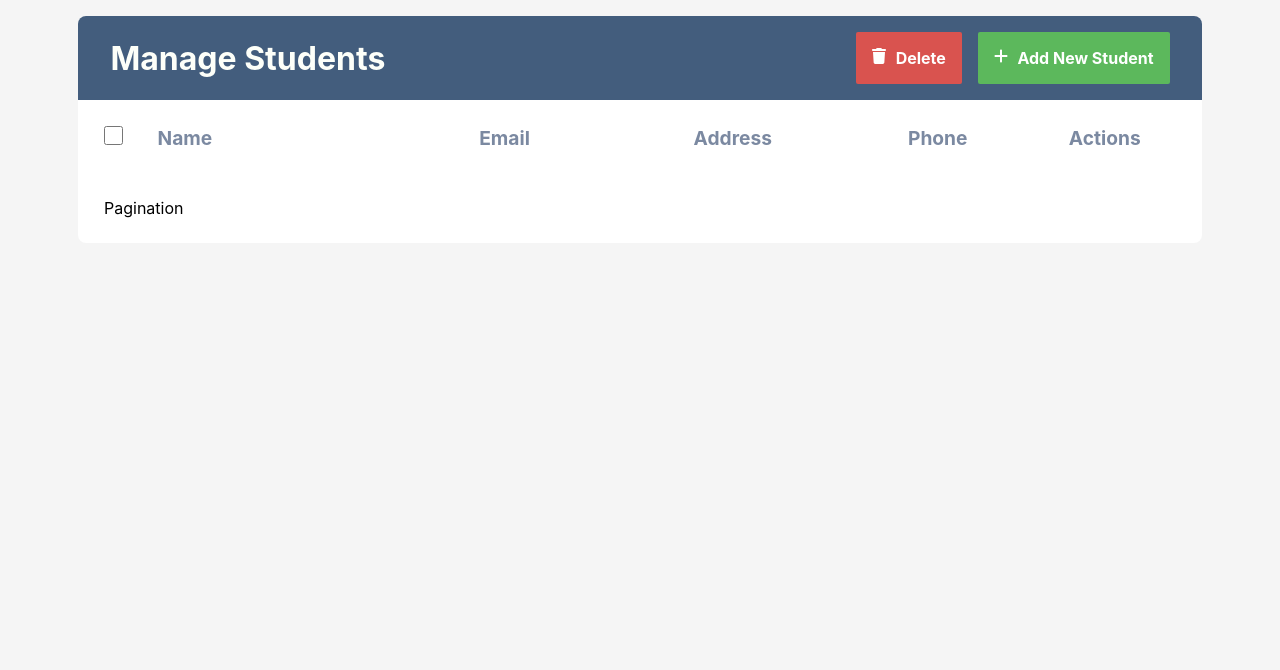
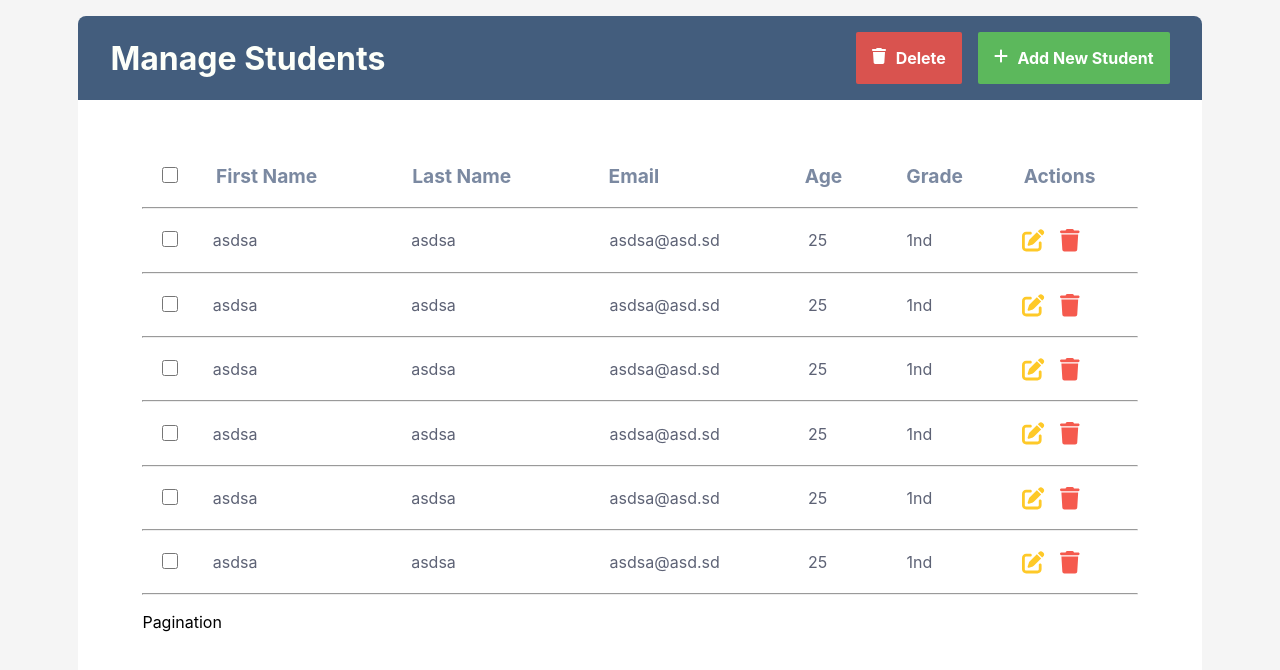
Before and after one commit to GuillermoPerez32/code_challenge-sa, a React (Create React App) app in the folder sa-ui/: page / in a window 1280 px wide. Shown: the top 670 px of the page. Built offline with nearby package versions, Linux system fonts and the light colour scheme.

Commit message:
feat: table content

```diff
--- a/sa-ui/src/components/Table.tsx
+++ b/sa-ui/src/components/Table.tsx
@@ -1,10 +1,102 @@
+import { faEdit, faTrash } from "@fortawesome/free-solid-svg-icons";
+import { FontAwesomeIcon } from "@fortawesome/react-fontawesome";
 import React from "react";
 
 const Table = () => {
+  const students = [
+    {
+      id: 2,
+      first_name: "asdsa",
+      last_name: "asdsa",
+      email: "asdsa@asd.sd",
+      age: 25,
+      grade: "1nd",
+    },
+    {
+      id: 3,
+      first_name: "asdsa",
+      last_name: "asdsa",
+      email: "asdsa@asd.sd",
+      age: 25,
+      grade: "1nd",
+    },
+    {
+      id: 4,
+      first_name: "asdsa",
+      last_name: "asdsa",
+      email: "asdsa@asd.sd",
+      age: 25,
+      grade: "1nd",
+    },
+    {
+      id: 5,
+      first_name: "asdsa",
+      last_name: "asdsa",
+      email: "asdsa@asd.sd",
+      age: 25,
+      grade: "1nd",
+    },
+    {
+      id: 6,
+      first_name: "asdsa",
+      last_name: "asdsa",
+      email: "asdsa@asd.sd",
+      age: 25,
+      grade: "1nd",
+    },
+    {
+      id: 7,
+      first_name: "asdsa",
+      last_name: "asdsa",
+      email: "asdsa@asd.sd",
+      age: 25,
+      grade: "1nd",
+    },
+    {
+      id: 8,
+      first_name: "asdsa",
+      last_name: "asdsa",
+      email: "asdsa@asd.sd",
+      age: 25,
+      grade: "1nd",
+    },
+    {
+      id: 9,
+      first_name: "asdsa",
+      last_name: "asdsa",
+      email: "asdsa@asd.sd",
+      age: 25,
+      grade: "1nd",
+    },
+    {
+      id: 10,
+      first_name: "asdsa",
+      last_name: "asdsa",
+      email: "asdsa@asd.sd",
+      age: 25,
+      grade: "1nd",
+    },
+    {
+      id: 11,
+      first_name: "asdsa",
+      last_name: "asdsa",
+      email: "asdsa@asd.sd",
+      age: 25,
+      grade: "1nd",
+    },
+    {
+      id: 12,
+      first_name: "asdsa",
+      last_name: "asdsa",
+      email: "asdsa@asd.sd",
+      age: 25,
+      grade: "1nd",
+    },
+  ];
   return (
     <div className="table__table-container">
       <div className="table__table-head">
-        <div className="th col-check">
+        <div className="th cell cell-check">
           <input
             type="checkbox"
             name="checkall"
@@ -12,12 +104,40 @@ const Table = () => {
             className="checkbox"
           />
         </div>
-        <div className="th col-name">Name</div>
-        <div className="th col-email">Email</div>
-        <div className="th col-address">Address</div>
-        <div className="th col-phone">Phone</div>
-        <div className="th col-actions">Actions</div>
+        <div className="th cell cell--first-name">First Name</div>
+        <div className="th cell cell--last-name">Last Name</div>
+        <div className="th cell cell--email">Email</div>
+        <div className="th cell cell--age">Age</div>
+        <div className="th cell cell--grade">Grade</div>
+        <div className="th cell cell--actions">Actions</div>
       </div>
+      {students.map((e) => (
+        <div key={e.id}>
+          <hr />
+          <div className="table__row">
+            <div className="th cell cell-check">
+              <input
+                type="checkbox"
+                name="checkall"
+                id="checkall"
+                className="checkbox"
+              />
+            </div>
+            <div className="cell cell--first-name">{e.first_name}</div>
+            <div className="cell cell--last-name">{e.last_name}</div>
+            <div className="cell cell--email">{e.email}</div>
+            <div className="cell cell--age">{e.age}</div>
+            <div className="cell cell--grade">{e.grade}</div>
+            <div className="cell cell--actions action--buttons">
+              <FontAwesomeIcon icon={faEdit} className="action action--edit" />
+              <FontAwesomeIcon
+                icon={faTrash}
+                className="action action--delete"
+              />
+            </div>
+          </div>
+        </div>
+      ))}
     </div>
   );
 };
--- a/sa-ui/src/styles/base/_buttons.scss
+++ b/sa-ui/src/styles/base/_buttons.scss
@@ -31,3 +31,28 @@
         cursor: pointer;
     }
 }
+
+.action {
+    font-size: 1.4rem;
+    cursor: pointer;
+
+    &--edit {
+        color: map-get($map: $colors, $key: edit-action);
+        &:hover{
+            color: darken($color: map-get($map: $colors, $key: edit-action), $amount: 5%);
+        }
+        &:active{
+            color: darken($color: map-get($map: $colors, $key: edit-action), $amount: 10%);
+        }
+    }
+
+    &--delete {
+        color: map-get($map: $colors, $key: delete-action);
+        &:hover{
+            color: darken($color: map-get($map: $colors, $key: delete-action), $amount: 5%);
+        }
+        &:active{
+            color: darken($color: map-get($map: $colors, $key: delete-action), $amount: 10%);
+        }
+    }
+}
--- a/sa-ui/src/styles/base/_settings.scss
+++ b/sa-ui/src/styles/base/_settings.scss
@@ -1,7 +1,7 @@
 $colors: (
   header-bg: #435d7d,
   header-text: #fdfff9,
-  primary-font: #a5adcd,
+  primary-font: #5d6275,
   danger: #d9534f,
   accept: #5cb85c,
   table-page: #03a9f4,
@@ -9,6 +9,8 @@ $colors: (
   table-bg: white,
   bg: #f5f5f5,
   text-primary: white,
+  edit-action: #fec928,
+  delete-action: #f55a4e,
 );
 
 @mixin font-size-rem($size) {
--- a/sa-ui/src/styles/components/_table.scss
+++ b/sa-ui/src/styles/components/_table.scss
@@ -8,7 +8,6 @@
     background-color: map-get($map: $colors, $key: table-bg);
     width: 90%;
     border-radius: 8px;
-
 }
 
 .table__header {
@@ -27,13 +26,16 @@
 }
 
 .table__content {
-    padding: 1.6rem;
+    padding: 4em;
 }
 
 .table__table-container {
     display: flex;
     flex-direction: column;
     padding-bottom: 3em;
+    height: 400px;
+    overflow-y: auto;
+    color: map-get($map: $colors, $key: primary-font)
 }
 
 .th {
@@ -45,31 +47,48 @@
 .table__table-head {
     display: flex;
     align-items: center;
-    justify-content: start;
+    padding-bottom: 1.2em;
+}
 
-    & .col {
-        &-check {
-            width: 5%;
+.checkbox {
+    width: 1.2em;
+    height: 1.2em;
+    cursor: pointer;
 }
-        &-name {
-            width: 30%;
+
+.cell {
+    padding: 0 1em;
+    &--check {
+        width: 10%;
     }
-        &-email {
+    &--first-name {
         width: 20%;
     }
-        &-address {
+    &--email {
         width: 20%;
     }
-        &-phone {
-            width: 15%;
+    &--last-name {
+        width: 20%;
     }
-        &-actions {
-            width: 5%;
+    &--age {
+        width: 8%;
+    }
+    &--grade {
+        width: 10%;
+    }
+    &--actions {
+        width: 12%;
     }
 }
 
-    & .checkbox {
-        width: 1.2rem;
-        height: 1.2rem;
+.table__row {
+    width: 100%;
+    display: flex;
+    align-items: center;
+    padding: 1.2em 0;
 }
+
+.action--buttons {
+    display: flex;
+    gap: 1em;
 }
```
Lines whose indentation alone changed are shown as unchanged.
